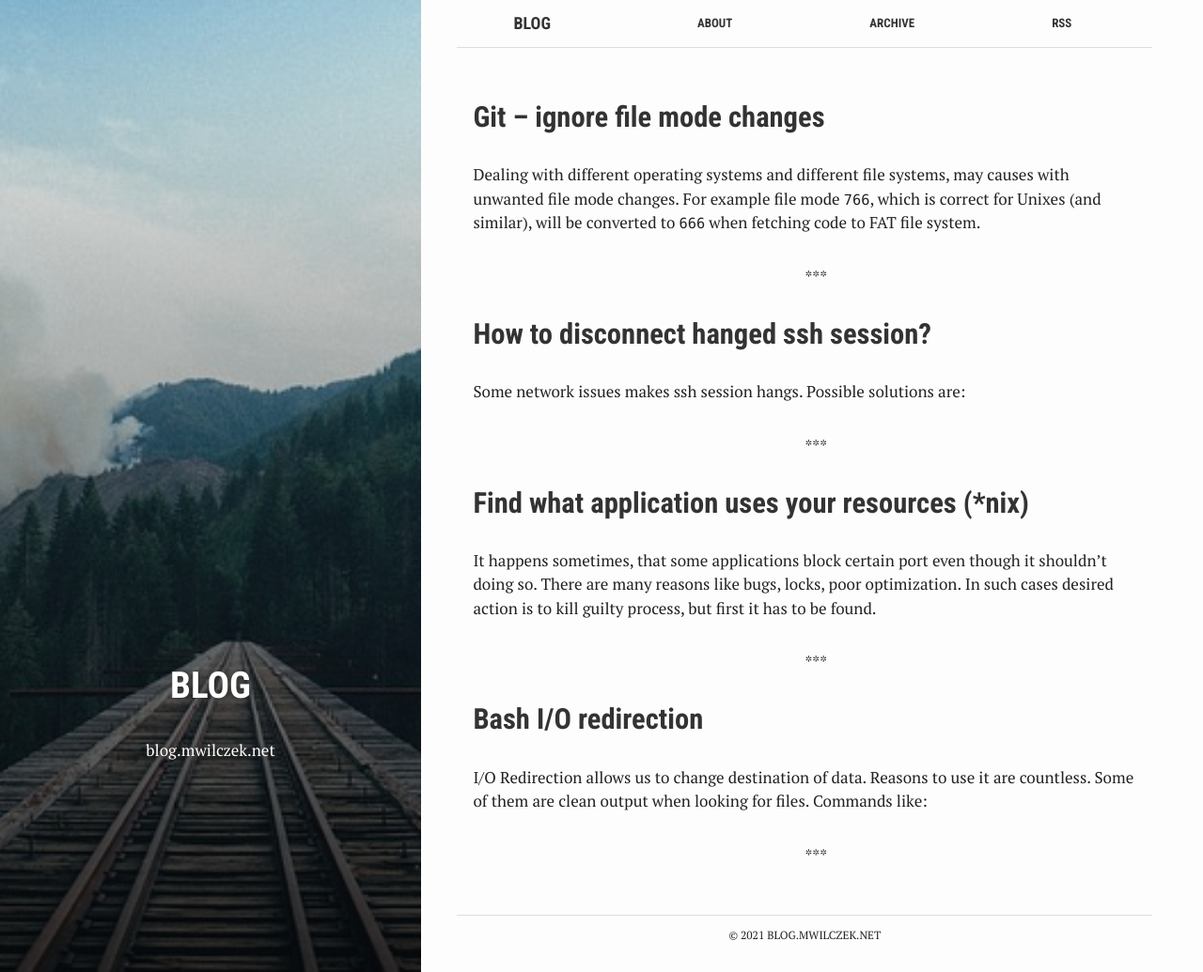
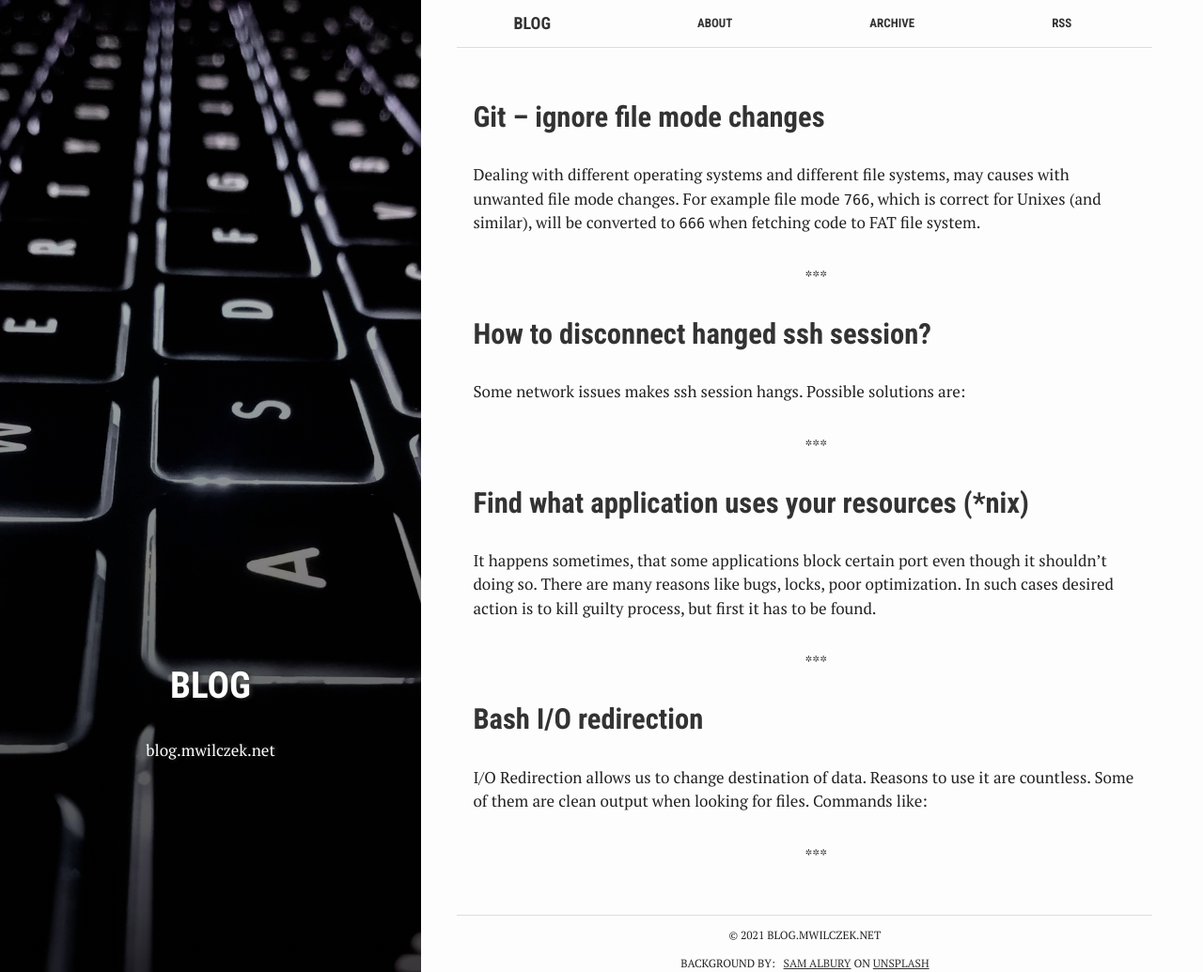
Before and after one commit to mwilczek-net/blog.mwilczek.net, a Jekyll site: the page built from index.html, in a window 1280 px wide and 1035 px high. Shown: the whole window at 94% size. Built offline with Jekyll 4.4.1, drawn with Linux system fonts in a browser that asks for light colours.

Commit message:
Home background

```diff
--- a/index.html
+++ b/index.html
@@ -1,9 +1,10 @@
 ---
-bg: "rails.jpg"
-layout: default
-crawlertitle: "Another blog about computer science and programming"
-title: "Blog"
-summary: "blog.mwilczek.net"
+bg_credential: <a href="https://unsplash.com/@sammisamuel21?utm_source=unsplash&utm_medium=referral&utm_content=creditCopyText">Sam Albury</a> on <a href="https://unsplash.com/?utm_source=unsplash&utm_medium=referral&utm_content=creditCopyText">Unsplash</a>
+bg:            "sam-albury-oA7MMRxTVzo-unsplash.jpg"
+layout:        default
+crawlertitle:  "Another blog about computer science and programming"
+title:         "Blog"
+summary:       "blog.mwilczek.net"
 ---
 
 {% for post in site.posts limit: 5 %}
```
Also changed, not shown: assets/images/sam-albury-oA7MMRxTVzo-unsplash.jpg (added).
